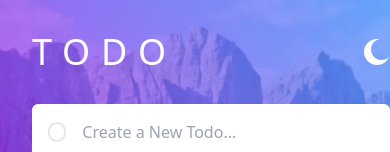
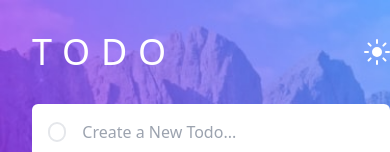
Before and after one commit to ricardoarcos98/todoOne, a React (Vite) app: page / in a window 390 px wide. Shown: the top 152 px of the page. Built offline with nearby package versions, Linux system fonts and the light colour scheme.

Commit message:
TodoOne mobile first.1 toggle

```diff
--- a/index.html
+++ b/index.html
@@ -1,5 +1,5 @@
 <!doctype html>
-<html lang="en">
+<html lang="en" >
     <head>
         <meta charset="UTF-8" />
         <link rel="icon" type="image/svg+xml" href="/vite.svg" />
--- a/src/Header.jsx
+++ b/src/Header.jsx
@@ -1,14 +1,30 @@
+import { useEffect, useState } from 'react';
 import NightIcon from "./components/icons/NightIcon";
+import SunIcon from './components/icons/SunIcon';
 
 const Header =()=>{
+
+const[darkMode,setDarkMode]=useState(true)
+
+useEffect(()=>{
+    if(darkMode){
+        document.documentElement.classList.add('dark');
+    }else{
+        document.documentElement.classList.remove('dark');
+    }
+
+},[darkMode])
+
 return(
     <header className="container mx-4 px-4 pt-8  ">
                 <div className="flex justify-between">
                     <h1 className=" uppercase text-white text-4xl tracking-[0.3em] ">
                         ToDo
                     </h1>
-                    <button>
-                        <NightIcon />
+                    <button onClick={()=>setDarkMode(!darkMode)}>
+                        {
+                            darkMode? <SunIcon/>:<NightIcon/>
+                        }
                     </button>
                 </div>
 
--- /dev/null
+++ b/src/components/icons/SunIcon.jsx
@@ -0,0 +1,18 @@
+import React from "react";
+
+const SunIcon = ({ ...props }) => {
+    return (
+        <svg
+            {...props}
+            xmlns="http://www.w3.org/2000/svg"
+            width="26"
+            height="26"
+            fill="#FFF"
+            fillRule="evenodd"
+        >
+            <path d="M13 21a1 1 0 011 1v3a1 1 0 11-2 0v-3a1 1 0 011-1zm-5.657-2.343a1 1 0 010 1.414l-2.121 2.121a1 1 0 01-1.414-1.414l2.12-2.121a1 1 0 011.415 0zm12.728 0l2.121 2.121a1 1 0 01-1.414 1.414l-2.121-2.12a1 1 0 011.414-1.415zM13 8a5 5 0 110 10 5 5 0 010-10zm12 4a1 1 0 110 2h-3a1 1 0 110-2h3zM4 12a1 1 0 110 2H1a1 1 0 110-2h3zm18.192-8.192a1 1 0 010 1.414l-2.12 2.121a1 1 0 01-1.415-1.414l2.121-2.121a1 1 0 011.414 0zm-16.97 0l2.121 2.12A1 1 0 015.93 7.344L3.808 5.222a1 1 0 011.414-1.414zM13 0a1 1 0 011 1v3a1 1 0 11-2 0V1a1 1 0 011-1z" />
+        </svg>
+    );
+};
+
+export default SunIcon;
--- a/utils/darkMode.js
+++ b/utils/darkMode.js
@@ -5,15 +5,17 @@ if (
         window.matchMedia("(prefers-color-scheme: dark)").matches)
 ) {
     document.documentElement.classList.add("dark");
+    localStorage.theme = "dark";
 } else {
     document.documentElement.classList.remove("dark");
+    localStorage.theme = "light";
 }
 
 // // Whenever the user explicitly chooses light mode
 // localStorage.theme = "light";
 
 // // Whenever the user explicitly chooses dark mode
-// localStorage.theme = "dark";
+//  localStorage.theme = "dark";
 
 // // Whenever the user explicitly chooses to respect the OS preference
 // localStorage.removeItem("theme");
```
